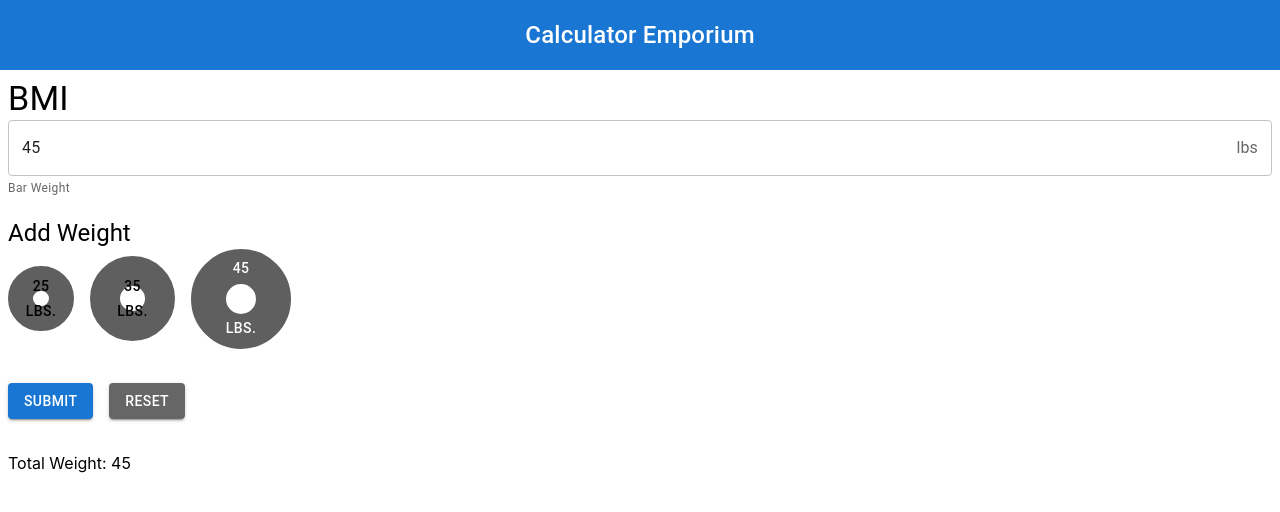
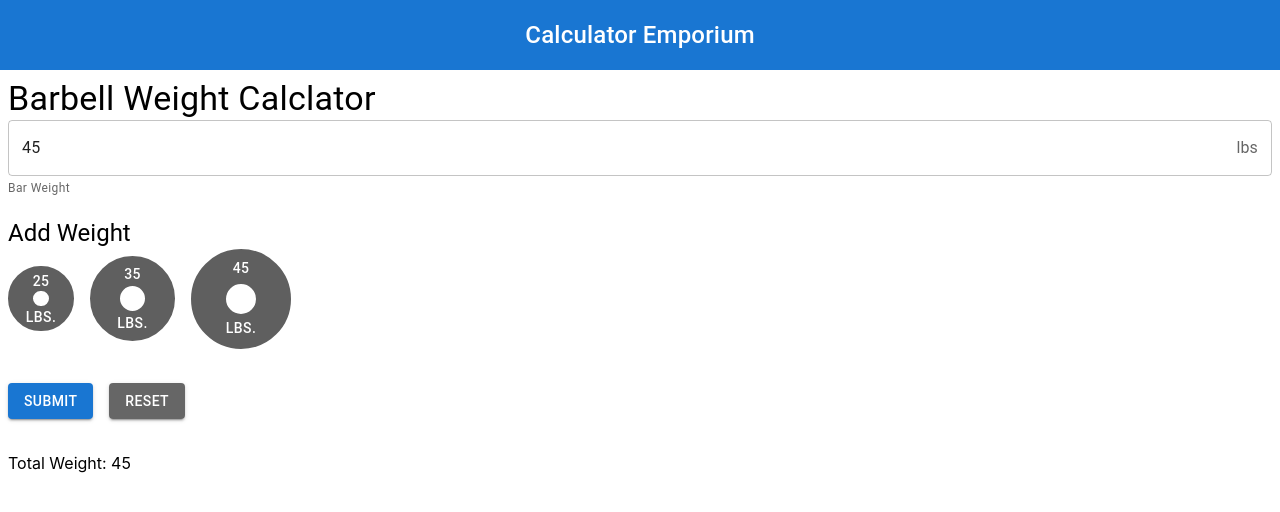
Before and after one commit to colemilne54/Calculator-Emporium, a React (Create React App) app: page / in a window 1280 px wide. Shown: the top 512 px of the page. Built offline with nearby package versions, Linux system fonts and the light colour scheme.

Commit message:
2 files modified

```diff
--- a/src/Components/Calculators/BarbellWeight.jsx
+++ b/src/Components/Calculators/BarbellWeight.jsx
@@ -17,7 +17,7 @@ export default function BarbellTotal() {
   return (
     <>
       <Typography variant="h4" component="h2">
-        BMI
+        Barbell Weight Calclator
       </Typography>
       <Box
         component="form"
@@ -83,7 +83,7 @@ export default function BarbellTotal() {
         </Button>
         <Button
           onClick={() => {
-            setTotal((total) => Number(total) + Number(90));
+            setTotal((total) => Number(total) + Number(70));
           }}
           id="donut-35"
           sx={{ mb: 2, mr: 2}}
@@ -92,7 +92,7 @@ export default function BarbellTotal() {
         </Button>
         <Button
           onClick={() => {
-            setTotal((total) => Number(total) + Number(70));
+            setTotal((total) => Number(total) + Number(90));
           }}
           id="donut-45"
           sx={{ mb: 2,}}
--- a/src/style.css
+++ b/src/style.css
@@ -18,7 +18,8 @@ p {
   border-radius: 85px;
   height:85px;
   width:85px;
-  color: black;
+  color: white;
+  line-height: 3.5;
 }
 
 #donut-25 {
@@ -26,7 +27,8 @@ p {
   border-radius:65px;
   height:65px;
   width:65px;
-  color: black;
+  color: white;
+  line-height: 2.6;
 }
 
 #donut-10 {
```
